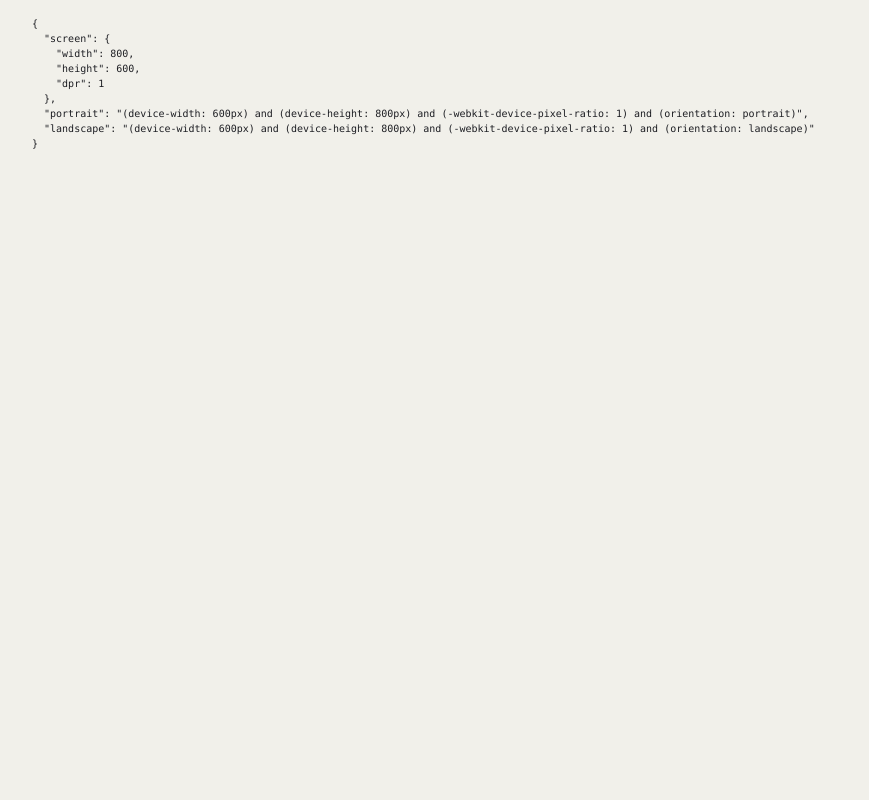
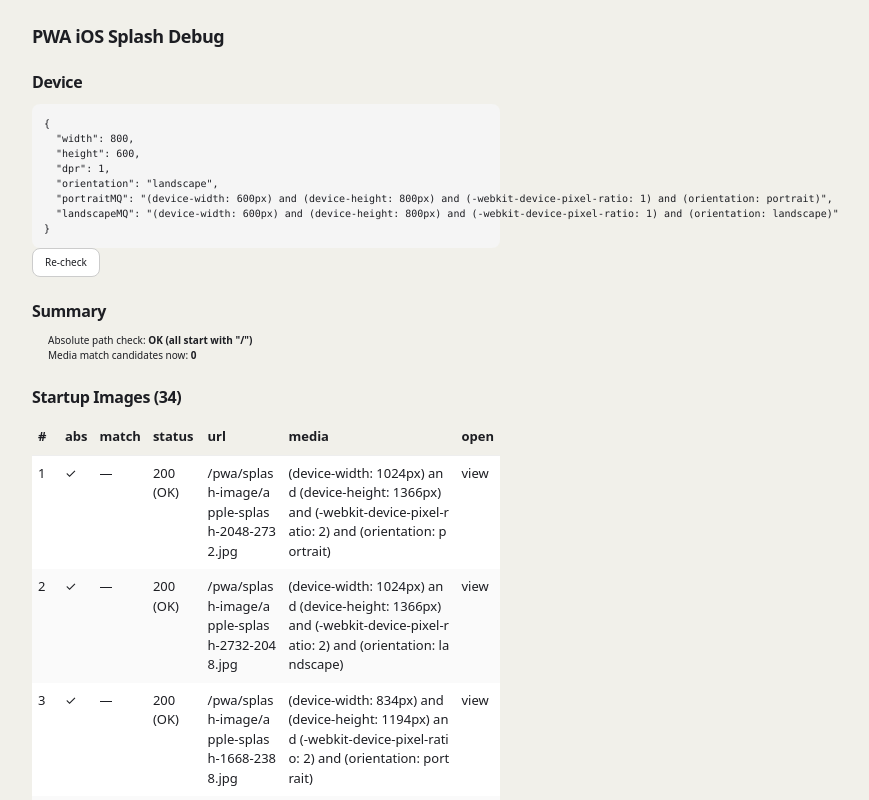
Before and after one commit to Real-Thon-On/front-end, a Next.js app: page /pwa-debug in a window 1280 px wide. Shown: the top 800 px of the page, without its empty margins (374-1243 px from the left). Built offline with nearby package versions, Linux system fonts and the light colour scheme; no server answers.

Commit message:
fix: pwa-depug

```diff
--- a/app/pwa-debug/page.tsx
+++ b/app/pwa-debug/page.tsx
@@ -1,21 +1,179 @@
 // app/pwa-debug/page.tsx
 'use client';
-import { useEffect, useState } from 'react';
 
-export default function Page() {
-  const [info, setInfo] = useState<any>(null);
-  useEffect(() => {
+import { useEffect, useMemo, useState } from 'react';
+
+import { _startupImage } from '@/lib/pwa_startup';
+
+type Row = {
+  url: string;
+  absoluteUrl: string;
+  isAbsolute: boolean;
+  media?: string;
+  matches?: boolean;
+  status?: number;
+  ok?: boolean;
+  error?: string;
+};
+
+export default function PWADebugPage() {
+  const [rows, setRows] = useState<Row[]>([]);
+  const [device, setDevice] = useState({
+    width: 0,
+    height: 0,
+    dpr: 1,
+    orientation: 'portrait' as 'portrait' | 'landscape',
+    portraitMQ: '',
+    landscapeMQ: '',
+  });
+
+  const refresh = async () => {
     const w = window;
     const width = w.screen.width;
     const height = w.screen.height;
     const dpr = Math.round(w.devicePixelRatio || 1);
+    const orientation = w.matchMedia('(orientation: landscape)').matches ? 'landscape' : 'portrait';
     const minW = Math.min(width, height);
     const maxH = Math.max(width, height);
-    setInfo({
-      screen: { width, height, dpr },
-      portrait: `(device-width: ${minW}px) and (device-height: ${maxH}px) and (-webkit-device-pixel-ratio: ${dpr}) and (orientation: portrait)`,
-      landscape: `(device-width: ${minW}px) and (device-height: ${maxH}px) and (-webkit-device-pixel-ratio: ${dpr}) and (orientation: landscape)`,
+    const portraitMQ = `(device-width: ${minW}px) and (device-height: ${maxH}px) and (-webkit-device-pixel-ratio: ${dpr}) and (orientation: portrait)`;
+    const landscapeMQ = `(device-width: ${minW}px) and (device-height: ${maxH}px) and (-webkit-device-pixel-ratio: ${dpr}) and (orientation: landscape)`;
+
+    setDevice({ width, height, dpr, orientation, portraitMQ, landscapeMQ });
+
+    // 목록 구성 + 매칭 판단
+    const list: Row[] = _startupImage.map(item => {
+      const isAbsolute = item.url.startsWith('/');
+      const absoluteUrl = new URL(item.url, window.location.origin).toString();
+      const matches = item.media ? window.matchMedia(item.media).matches : undefined; // media 없는 폴백은 undefined
+      return { url: item.url, absoluteUrl, isAbsolute, media: item.media, matches };
     });
+
+    // 접근성(200) 확인: HEAD가 막힌 환경도 있으니 GET으로 no-store
+    const probed = await Promise.all(
+      list.map(async r => {
+        try {
+          const res = await fetch(r.absoluteUrl, { method: 'GET', cache: 'no-store' });
+          return { ...r, status: res.status, ok: res.ok };
+        } catch (e: any) {
+          return { ...r, error: e?.message ?? String(e) };
+        }
+      })
+    );
+
+    setRows(probed);
+  };
+
+  useEffect(() => {
+    refresh();
+    // 화면 회전/툴바 변화 등으로 값이 달라질 수 있어, orientation 변경 시 다시 체크
+    const mq = window.matchMedia('(orientation: landscape)');
+    const onChange = () => refresh();
+    mq.addEventListener?.('change', onChange);
+    return () => mq.removeEventListener?.('change', onChange);
   }, []);
-  return <pre style={{ padding: 16 }}>{JSON.stringify(info, null, 2)}</pre>;
+
+  const matched = useMemo(() => rows.filter(r => r.matches), [rows]);
+  const allAbsolute = useMemo(() => rows.every(r => r.isAbsolute), [rows]);
+
+  return (
+    <main
+      style={{ padding: 16, fontFamily: 'system-ui, -apple-system, Segoe UI, Roboto, sans-serif' }}
+    >
+      <h1 style={{ fontSize: 18, marginBottom: 8 }}>PWA iOS Splash Debug</h1>
+
+      <section style={{ marginBottom: 16 }}>
+        <h2 style={{ fontSize: 16, marginBottom: 4 }}>Device</h2>
+        <pre style={{ padding: 12, background: '#f5f5f5', borderRadius: 8 }}>
+          {JSON.stringify(device, null, 2)}
+        </pre>
+        <button
+          onClick={refresh}
+          style={{
+            padding: '6px 12px',
+            border: '1px solid #ccc',
+            borderRadius: 8,
+            background: '#fff',
+          }}
+        >
+          Re-check
+        </button>
+      </section>
+
+      <section style={{ marginBottom: 16 }}>
+        <h2 style={{ fontSize: 16, marginBottom: 4 }}>Summary</h2>
+        <ul style={{ margin: 0, paddingLeft: 16 }}>
+          <li>
+            Absolute path check:{' '}
+            <strong>{allAbsolute ? 'OK (all start with "/")' : 'Found relative URL(s)'}</strong>
+          </li>
+          <li>
+            Media match candidates now: <strong>{matched.length}</strong>
+          </li>
+        </ul>
+      </section>
+
+      <section>
+        <h2 style={{ fontSize: 16, marginBottom: 4 }}>Startup Images ({rows.length})</h2>
+        <div style={{ overflowX: 'auto' }}>
+          <table style={{ width: '100%', borderCollapse: 'collapse', fontSize: 13 }}>
+            <thead>
+              <tr>
+                <th style={th}>#</th>
+                <th style={th}>abs</th>
+                <th style={th}>match</th>
+                <th style={th}>status</th>
+                <th style={th}>url</th>
+                <th style={th}>media</th>
+                <th style={th}>open</th>
+              </tr>
+            </thead>
+            <tbody>
+              {rows.map((r, i) => (
+                <tr
+                  key={r.url + i}
+                  style={{ background: i % 2 ? '#fafafa' : '#fff' }}
+                >
+                  <td style={td}>{i + 1}</td>
+                  <td style={td}>{r.isAbsolute ? '✓' : '✗'}</td>
+                  <td style={td}>{r.matches === undefined ? '-' : r.matches ? '✓' : '—'}</td>
+                  <td style={td}>
+                    {r.error ? 'ERR' : r.status ?? ''}
+                    {r.ok === false ? ' (X)' : r.ok ? ' (OK)' : ''}
+                  </td>
+                  <td style={{ ...td, wordBreak: 'break-all' }}>{r.url}</td>
+                  <td style={{ ...td, wordBreak: 'break-all' }}>{r.media || ''}</td>
+                  <td style={td}>
+                    <a
+                      href={r.absoluteUrl}
+                      target="_blank"
+                      rel="noreferrer"
+                    >
+                      view
+                    </a>
+                  </td>
+                </tr>
+              ))}
+              {!rows.length && (
+                <tr>
+                  <td
+                    colSpan={7}
+                    style={{ ...td, textAlign: 'center', color: '#888' }}
+                  >
+                    No data yet. Click “Re-check”.
+                  </td>
+                </tr>
+              )}
+            </tbody>
+          </table>
+        </div>
+      </section>
+    </main>
+  );
 }
+
+const th: React.CSSProperties = {
+  textAlign: 'left',
+  padding: '8px 6px',
+  borderBottom: '1px solid #eee',
+};
+const td: React.CSSProperties = { padding: '8px 6px', verticalAlign: 'top' };
--- a/middleware.ts
+++ b/middleware.ts
@@ -5,7 +5,7 @@ export const config = {
   matcher: ['/((?!_next|api|.*\\..*).*)'],
 };
 
-const AUTH_PAGES = ['/signin', '/signup'];
+const AUTH_PAGES = ['/signin', '/signup', '/pwa-debug'];
 const AUTHED_REDIRECT = '/';
 
 function isAuthPage(pathname: string) {
```
